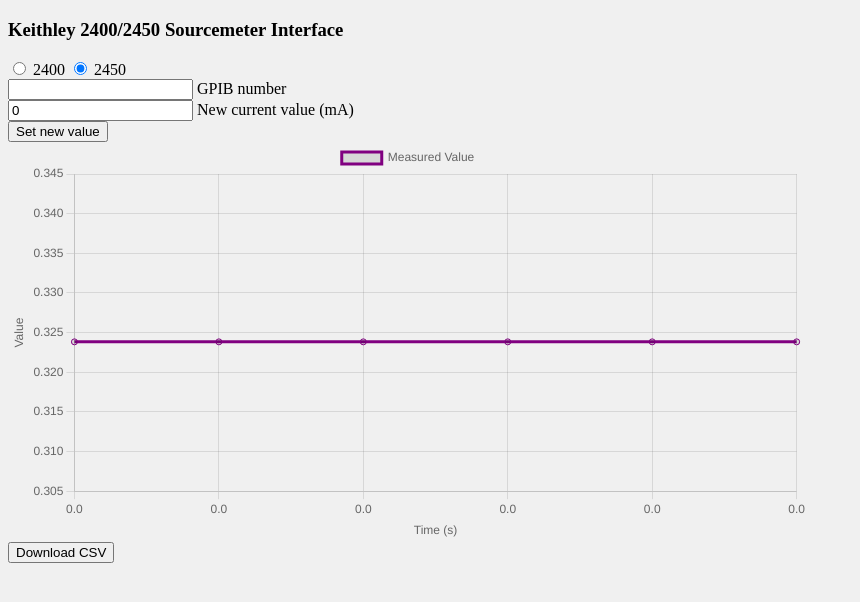
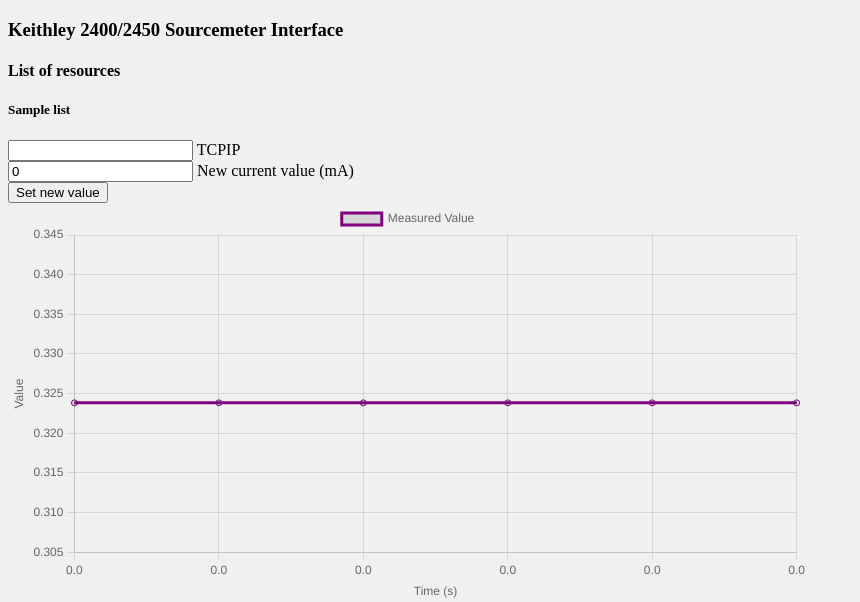
Before and after one commit to tmatsuo0142/sourcemeter_controller, a Flask app: template templates/index.html in a window 1280 px wide. Shown: the top 602 px of the page, without its empty margins (0-860 px from the left). Run offline with Flask 3, Linux system fonts and the light colour scheme; the template is opened without the code that fills it: most values are stand-ins (such as "Sample title", 1, 10 or a date in 2020); some libraries are stand-ins or nearby versions.

Commit message:
rewrote communications

```diff
--- a/app.py
+++ b/app.py
@@ -43,30 +43,26 @@ init_db()
 #update this with measurement command for Keithley
 def measure_value():
     # Example: return instrument.read()
+    #keithley.write(":SENS:FUNC 'CURR'")
+    #keithley.write(":READ?")
     value = random.uniform(0,1)
     return value
 
 @app.route("/",  methods = ["GET", "POST"])
 def index():
+    rm = pyvisa.ResourceManager()
+    list = rm.list_resources()
     if request.method == "POST":
-        print(request.form.get("GPIB"))
-        GPIB = int(request.form.get("GPIB"))
+        print(request.form.get("TCPIP"))
+        TCPIP = int(request.form.get("TCPIP"))
 
-        serial = request.form.get("serial")
+        keithley = rm.open_resource(f"{TCPIP}")
 
-        is_K2400 = bool(serial == "2400")
-        print(is_K2400)
-
-        """
-        if serial == "2400":
-            keithley = K2400(f"GPIB::{GPIB}")
-        elif serial == "2450":
-            keithley = K2450(f"GPIB::{GPIB}")
-        """
         current = float(request.form.get("current"))/1000
-        #keithley.apply_current(current)
-        return render_template("index.html", GPIB = GPIB, is_K2400 = is_K2400)
-    return render_template("index.html", GPIB = 1, is_K2400 = 1)
+        keithley.write("SOUR:FUNC CURR")
+        keithley.write(f"SOUR:CURR {current}")
+        return render_template("index.html", TCPIP = TCPIP, list = list)
+    return render_template("index.html", TCPIP = 1, list = list)
 
 
 @app.route("/data")
@@ -105,7 +101,7 @@ def save():
 
     # Write data rows
     for row in rows:
-        writer.writerow([row["id"],row["time"], row["current"]])
+        writer.writerow([row["id"], row["time"], row["current"]])
 
     output.seek(0)
 
--- a/templates/index.html
+++ b/templates/index.html
@@ -3,17 +3,14 @@
 
 <h3 class="title">Keithley 2400/2450 Sourcemeter Interface</h3>
 
+<h4>List of resources</h4>
+<h5>{{ list }}</h5>
+
 <form action = "/" method = "post">
-    <div class = "form-group">
-        <input type = "radio" name = "serial" id = "2400" value = "2400" {% if is_K2400 %} checked {% endif %}>
-        <label for = "2400">2400</label>
-        <input type = "radio" name = "serial" id = "2450" value = "2450" {% if not is_K2400 %} checked {% endif %}>
-        <label for = "2450">2450</label>
-    </div>
 
     <div class = "form-group">
-        <input type = number name = "GPIB" id = "GPIB" value = {{GPIB}}>
-        <label for = "GPIB">GPIB number</label>
+        <input type = "text" name = "TCPIP" id = "TCPIP" value = {{TCPIP}}>
+        <label for = "TCPIP">TCPIP</label>
     </div>
 
     <div class = "form-group">
```
Also changed, not shown: database.db.
